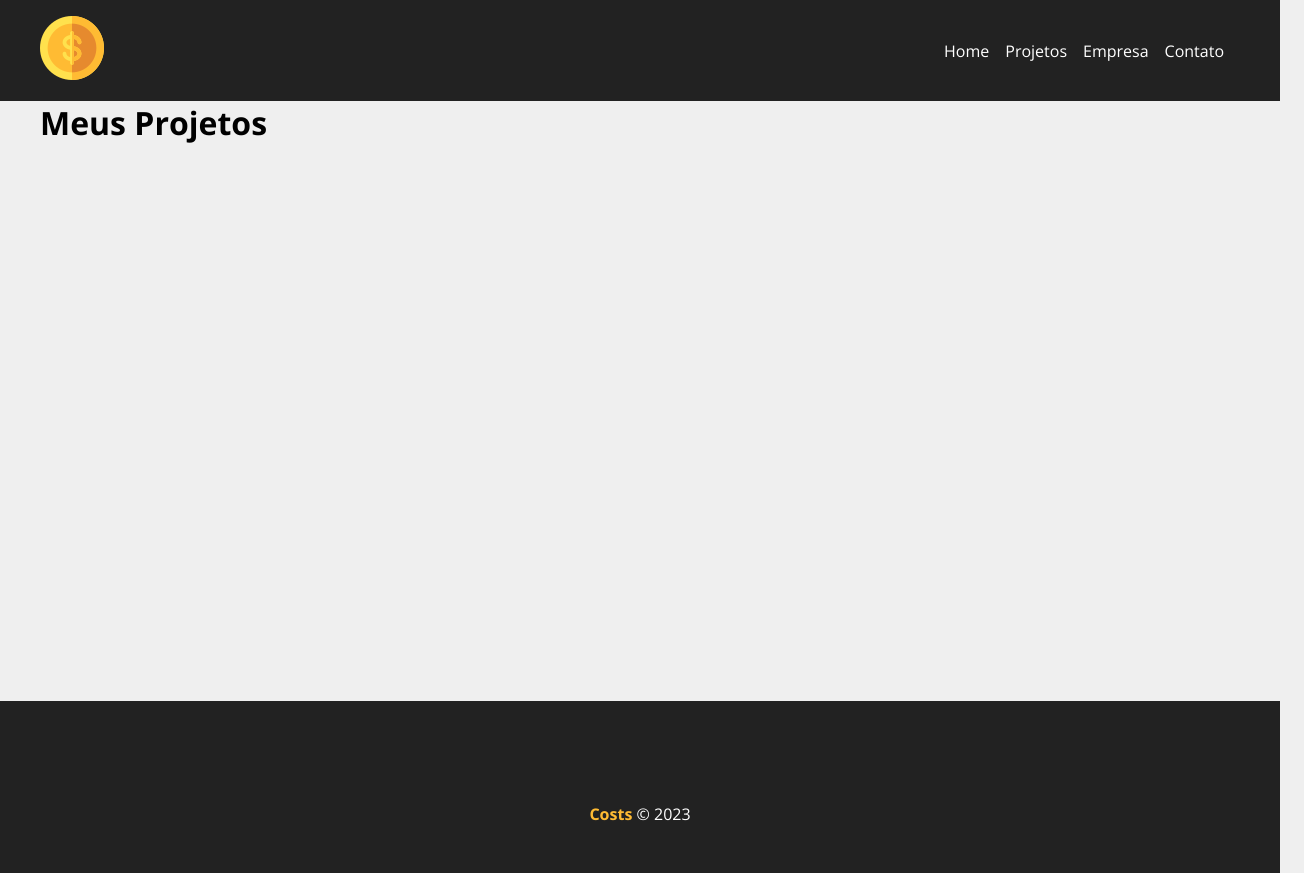
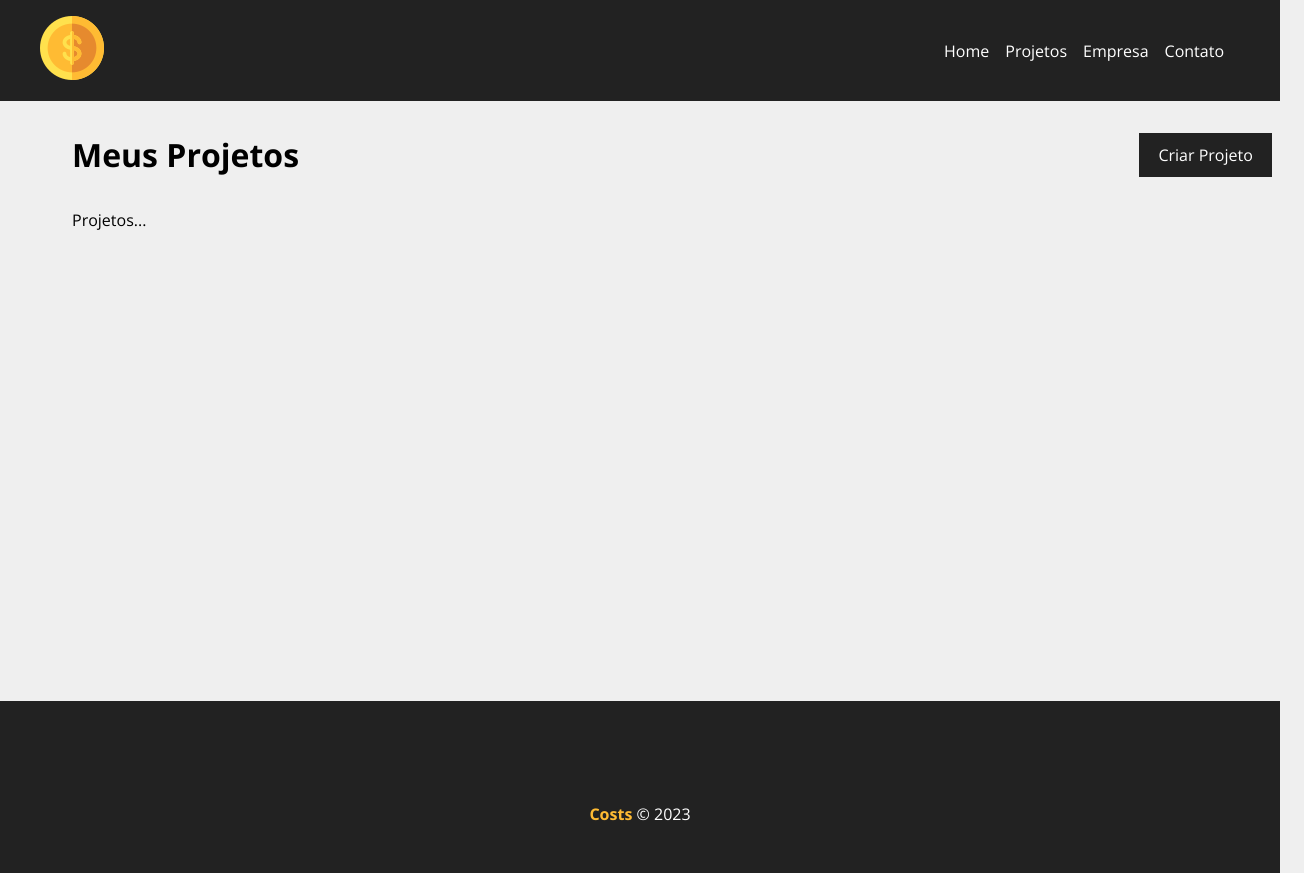
Before and after one commit to alveswellingtonn/costs, a React (Create React App) app: page /projects in a window 1280 px wide. Shown: the whole page, 1304 px wide, since content can reach past the window. Built offline with nearby package versions, Linux system fonts and the light colour scheme; some icons are missing.

Commit message:
Criando Dashboard

```diff
--- /dev/null
+++ b/src/pages/Projects.css
@@ -0,0 +1,9 @@
+.project-container {
+    padding: 2em;
+}
+
+.title-container {
+    display: flex;
+    justify-content: space-between;
+    margin-bottom: 2em;
+}
--- a/src/pages/Projects.js
+++ b/src/pages/Projects.js
@@ -1,5 +1,9 @@
 import React from 'react'
+import './Projects.css'
+
 import Message from '../layout/Message'
+import Container from '../layout/Container'
+import LinkButton from '../layout/LinkButton';
 
 import { useLocation } from 'react-router-dom'
 
@@ -8,14 +12,20 @@
   const location = useLocation();
   let message = '';
 
-  if(location.state) {
+  if (location.state) {
     message = location.state.message;
   }
 
   return (
-    <div>
-      <h1>Meus Projetos</h1>
+    <div className='project-container'>
+      <div className='title-container'>
+        <h1>Meus Projetos</h1>
+        <LinkButton to='/newproject' text='Criar Projeto' />
+      </div>
       {message && <Message type="success" msg={message} />}
+      <Container customClass="start" >
+        <p> Projetos...</p>
+      </Container>
 
     </div>
 
```
